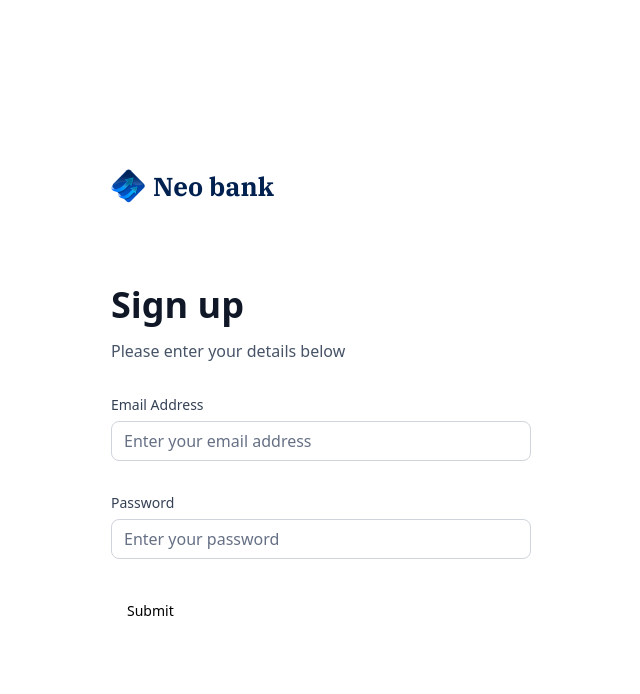
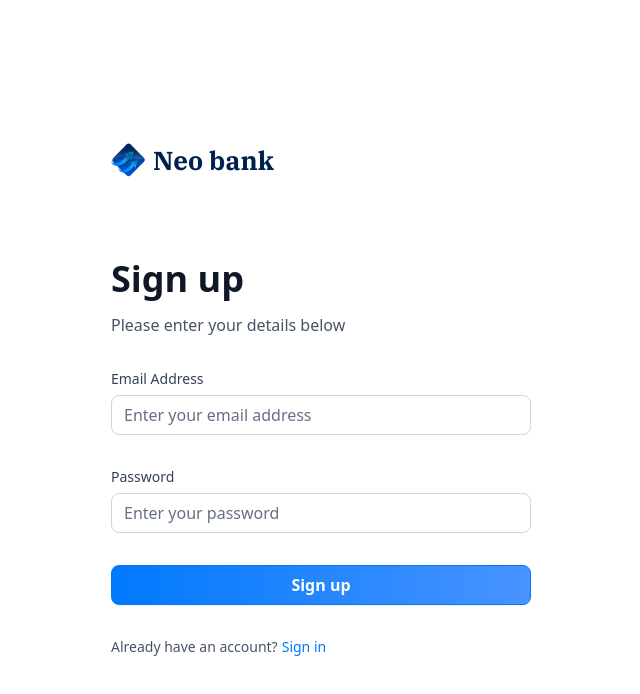
Before and after one commit to ChrisJoshRoberts/neo-bank, a Next.js app: page /sign-up in a window 1280 px wide. Shown: the top 694 px of the page, without its empty margins (319-959 px from the left). Built offline with nearby package versions, Linux system fonts and the light colour scheme.

Commit message:
adding signin signup Forms

```diff
--- a/components/AuthForm.tsx
+++ b/components/AuthForm.tsx
@@ -6,6 +6,7 @@ import { useState } from 'react'
 import { z } from "zod"
 import { zodResolver } from "@hookform/resolvers/zod"
 import { useForm } from "react-hook-form"
+import { Loader2 } from 'lucide-react';
 
 import { Button } from "@/components/ui/button"
 import {
@@ -17,7 +18,7 @@ import { authFormSchema } from '@/lib/utils'
 
 const AuthForm = ({type}: {type:string}) => {
   const [user, setUser] = useState(null)
-
+  const [isLoading, setIsLoading] = useState(false)
   // 1. Define your form.
   const form = useForm<z.infer<typeof authFormSchema>>({
     resolver: zodResolver(authFormSchema),
@@ -31,11 +32,13 @@ const AuthForm = ({type}: {type:string}) => {
   function onSubmit(values: z.infer<typeof authFormSchema>) {
     // Do something with the form values.
     // ✅ This will be type-safe and validated.
+    setIsLoading(true)
     console.log(values)
+    setIsLoading(false)
   }
 
   return (
-      <section className="auth-form">
+    <section className="auth-form">
         <header className='flex flex-col gap-5 md:gap-8'>
         <Link
             href='/'
@@ -83,9 +86,28 @@ const AuthForm = ({type}: {type:string}) => {
                 placeholder="Enter your password"
                 control={form.control}
               />
-              <Button type="submit">Submit</Button>
+              <div className="flex flex-col gap-4">
+              <Button className='form-btn' type="submit" disabled={isLoading}>
+                {isLoading ?(
+                  <>
+                    <Loader2
+                      size={20}
+                      className="animate-spin"
+                    />
+                    &nbsp; Loading...
+                  </>
+                ): type === 'sign-in' ? 'Sign in' : 'Sign up'
+                }
+              </Button>
+              </div>
             </form>
           </Form>
+          <footer className='flex justify-content gap-1'>
+            <p className='text-14 font-normal text-gray-600'>{type === 'sign-in' ? "Don't have an account?": "Already have an account?"}</p>
+            <Link className="form-link" href={type === 'sign-in' ? '/sign-up':'/sign-in'}>
+                {type === 'sign-in' ? 'Sign up': 'Sign in'}
+            </Link>
+          </footer>
           </>
         )}
       </section>
--- a/package.json
+++ b/package.json
@@ -16,8 +16,8 @@
     "chart.js": "^4.4.4",
     "class-variance-authority": "^0.7.0",
     "clsx": "^2.1.1",
-    "lucide-react": "^0.438.0",
-    "next": "14.2.8",
+    "lucide-react": "^0.441.0",
+    "next": "^14.2.12",
     "query-string": "^9.1.0",
     "react": "^18",
     "react-chartjs-2": "^5.2.0",
```
Also changed, not shown: 1 other file (tests, documents, lock files or other folders).
